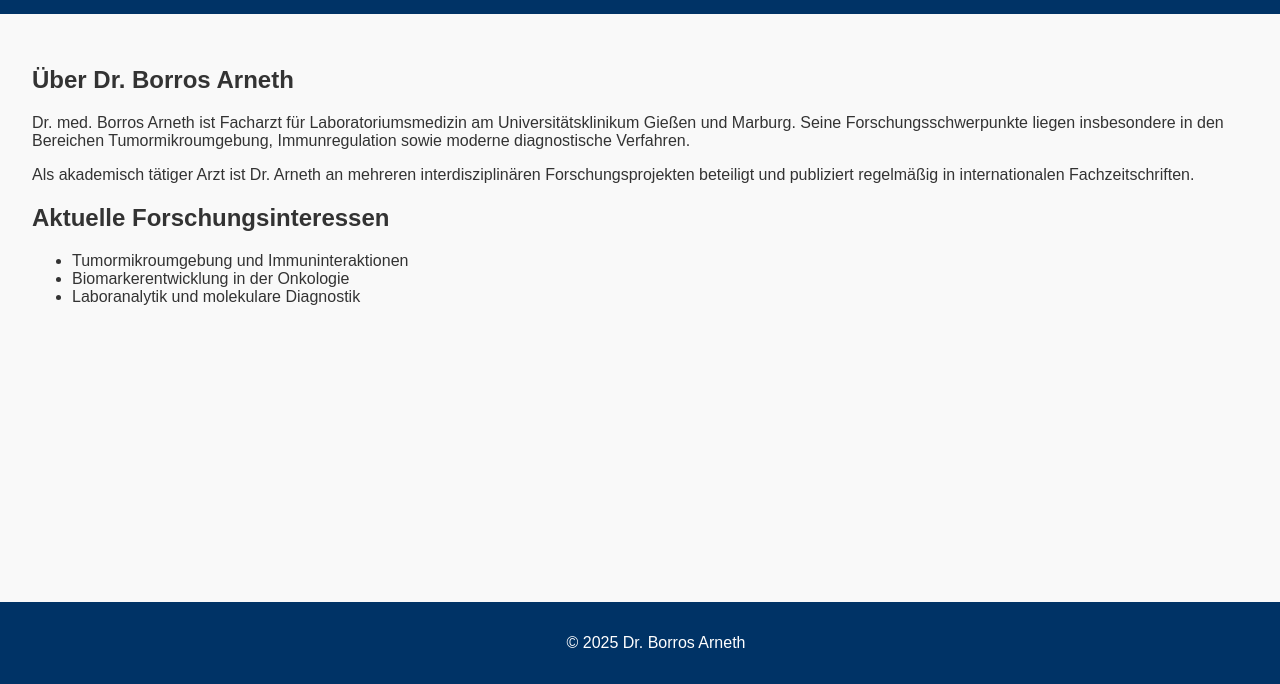
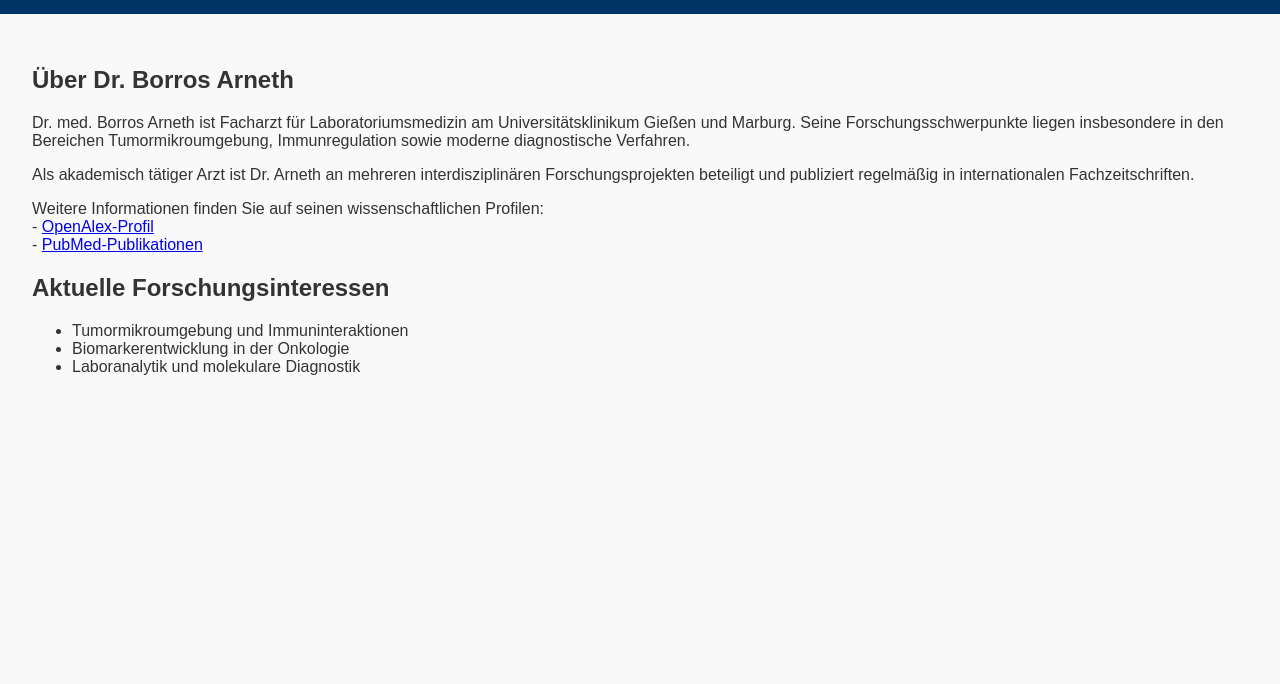
Before and after one commit to BArneth/BArneth.github.io, a plain HTML site: page index.html in a window 1280 px wide. Shown: the part 116-800 px from the top of the page. Drawn offline with Linux system fonts and the light colour scheme.

Commit message:
Add files via upload

```diff
--- a/index.html
+++ b/index.html
@@ -27,6 +27,11 @@
       <p>
         Als akademisch tätiger Arzt ist Dr. Arneth an mehreren interdisziplinären Forschungsprojekten beteiligt und publiziert regelmäßig in internationalen Fachzeitschriften.
       </p>
+      <p>
+        Weitere Informationen finden Sie auf seinen wissenschaftlichen Profilen:<br />
+        - <a href="https://openalex.org/a5017996365" target="_blank">OpenAlex-Profil</a><br />
+        - <a href="https://pubmed.ncbi.nlm.nih.gov/?term=Arneth+B" target="_blank">PubMed-Publikationen</a>
+      </p>
     </section>
     <section>
       <h2>Aktuelle Forschungsinteressen</h2>
@@ -37,8 +42,6 @@
       </ul>
     </section>
   </main>
-  <footer>
-    <p>&copy; 2025 Dr. Borros Arneth</p>
-  </footer>
+
 </body>
 </html>
```
Also changed, not shown: kontakt.html (+1 -3 lines), publikationen.html (+1 -3 lines).
